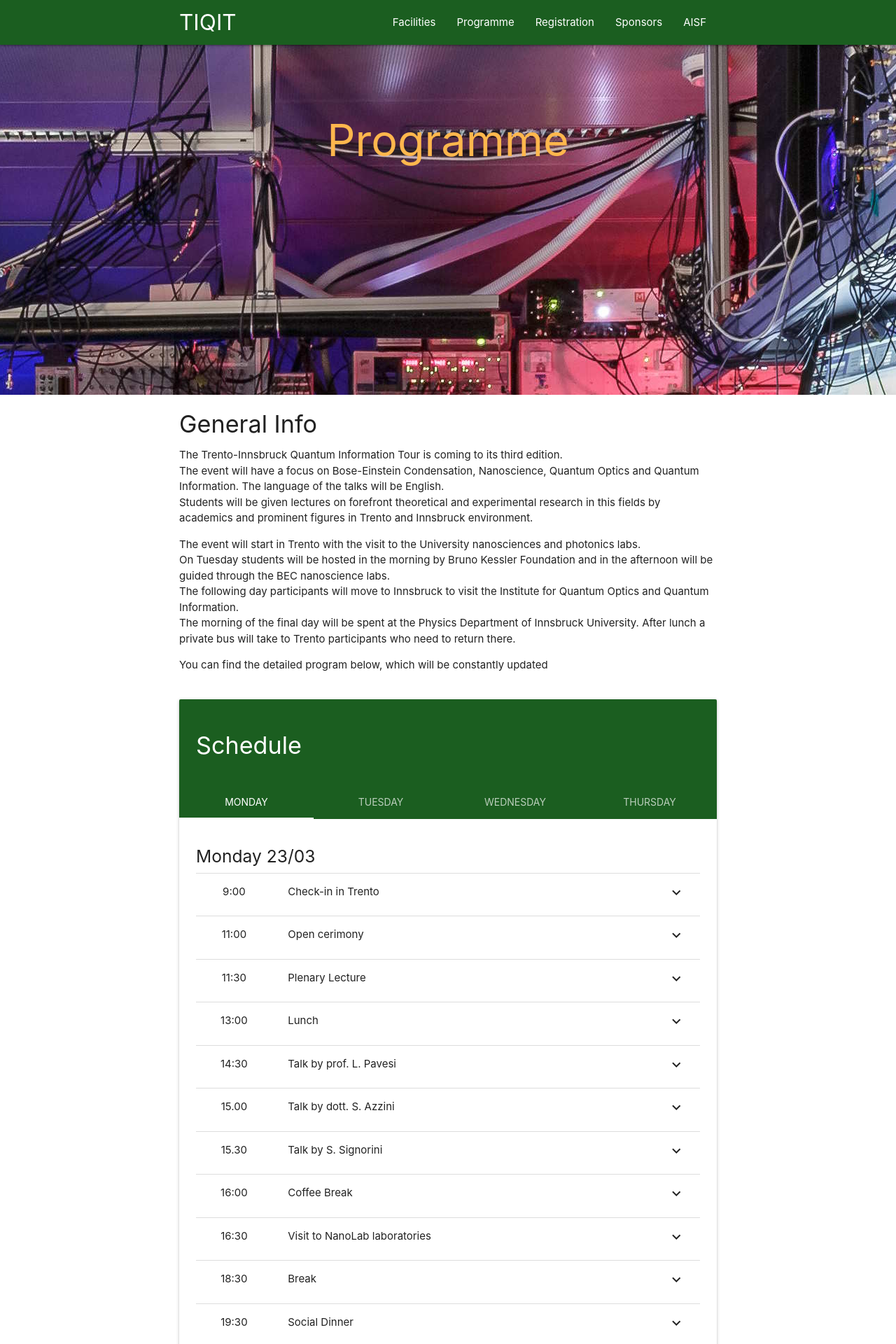
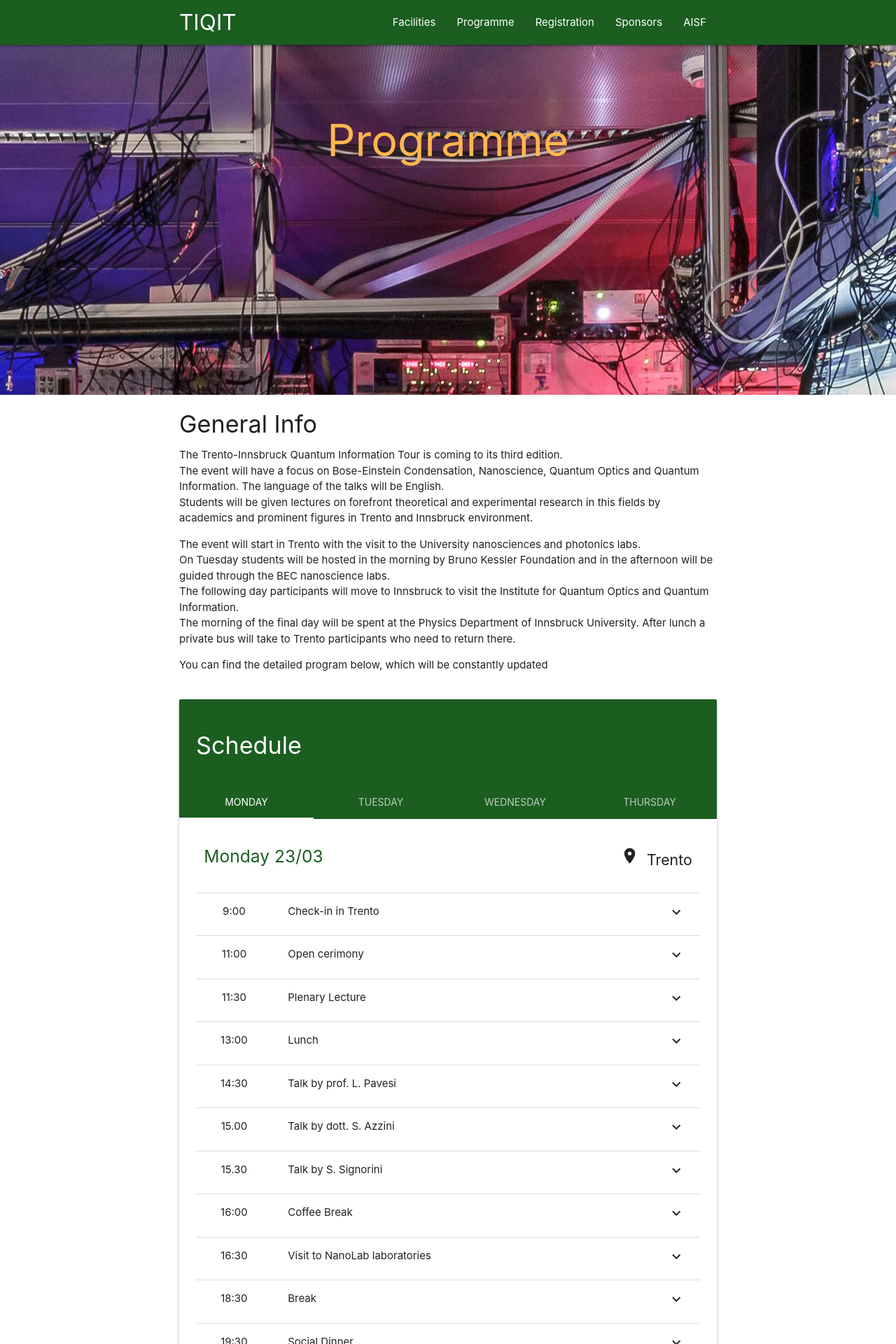
Before and after one commit to ai-sf/tiqit20, a Jekyll site: the page built from programme.html, in a window 1280 px wide. Shown: the top 1920 px of the page at 70% size. Built offline with Jekyll 4.4.1, drawn with Linux system fonts in a browser that asks for light colours; nearby versions of some CDN libraries.

Commit message:
Improve elements disposition

```diff
--- a/_data/programme.yml
+++ b/_data/programme.yml
@@ -172,7 +172,7 @@ schedule:
         details: none
   - day: "Wednesday"
     date: "25/03"
-    short_descr: "Innsbruck"
+    location: "Innsbruck"
     activity:
       - hour: "6:00"
         name: "Check out and departure from Trento"
--- a/_includes/sections.html
+++ b/_includes/sections.html
@@ -5,9 +5,9 @@
         {% if section.info %}
             <p>{{ section.info }}<p>
         {% endif %}
-        <div class="collection">
+        <ul class="collection">
             {% for item in section.points %}
-                <a
+                <li
                     {% if item.url %}
                         {% if item.url contains "http://" %}
                             href="{{ item.url }}"
@@ -15,18 +15,22 @@
                             href="{{ site.url }}/{{ item.url }}"
                         {% endif %}
                     {% endif %}
-                class="collection-item black-text">
-                    {{ item.text }}
+                class="collection-item row black-text valign-wrapper">
+                    <div class="col {% if item.url %} s10 {% else %} s12 {% endif %}">
+                        {{ item.text }}
+                    </div>
                     {% if item.url %}
-                        <span class="badge custom1 white-text">
+                    <div class="col s2">
+                        <div class="chip custom1 white-text">
                             {% if item.button %}
                                 {{ item.button }}
                             {% else %}
                                 Link
                             {% endif %}
-                        </span>
+                        </div>
+                    </div>
                     {% endif %}
-                </a>
+                </li>
                 {% for subitem in item.subpoints %}
                     <a
                         {% if subitem.url %}
@@ -52,7 +56,7 @@
                     </a>
                 {% endfor %}
             {% endfor %}
-        </div>
+        </ul>
     </div>
 {% endfor %}
 {% endif %}
--- a/_sass/_custom.scss
+++ b/_sass/_custom.scss
@@ -97,6 +97,15 @@ img .fullwidth { /* non funziona, perché? */
     height: 100%;
 }
 
+.schedule-day{
+    font-size:16pt;
+margin: 1.0933333333rem 0 0.656rem 0;
+}
+.schedule-day i.material-icons{
+    font-size:20pt;
+    margin-right: 5px;
+}
+
 span {
     text-align: justify;
 }
--- a/programme.html
+++ b/programme.html
@@ -28,8 +28,16 @@ layout: default
                 </div>
                 <div class="card-content white">
                     {% for item in site.data.programme.schedule %}
-                    <div id="{{item.day}}" class="col s12">
-                        <h5>{{ item.day }} {{ item.date }}</h5>
+                    <div id="{{item.day}}">
+                        <div class="row">
+                            <div class="col l6 m12">
+                                <h5 class="custom1-text">{{ item.day }} {{ item.date }}</h5>
+                            </div>
+                            <div class="col l6 m12 right-align schedule-day">
+                                <i class="material-icons">room</i>
+                                {{item.location}}
+                            </div>
+                        </div>
                         <ul class="collapsible">
                             {% for act in item.activity %}
                                 <li>
```
